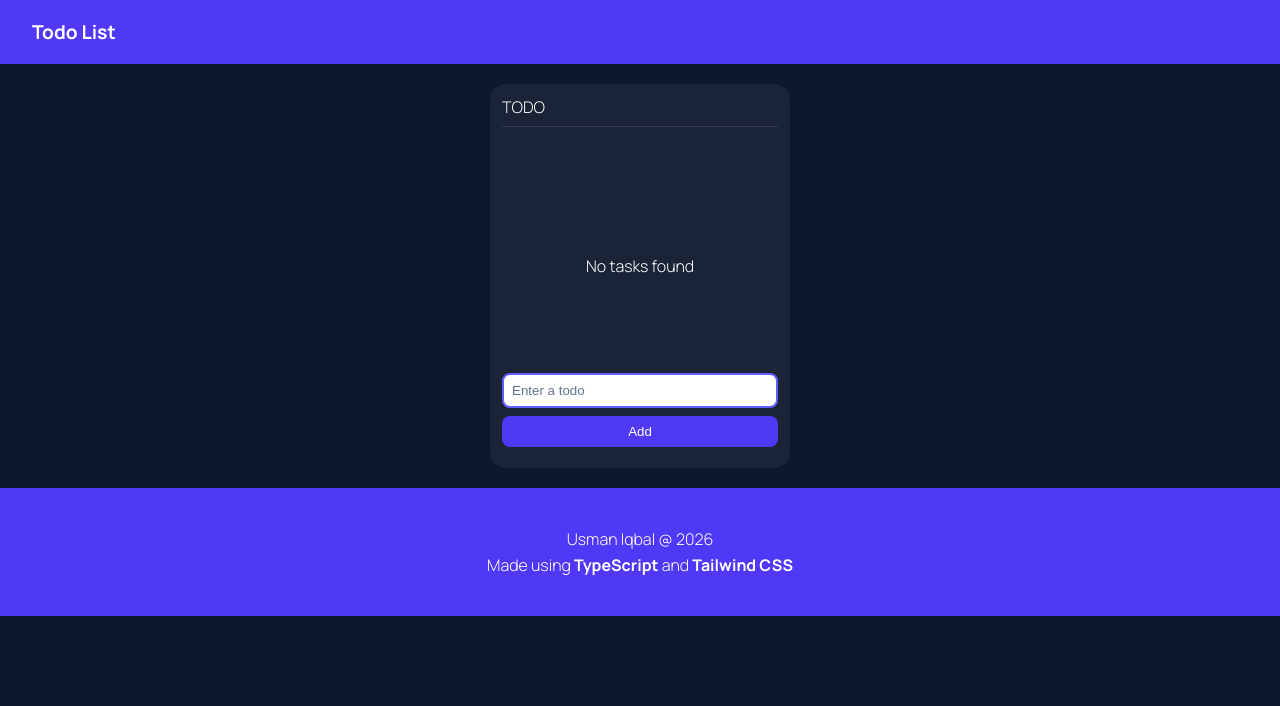
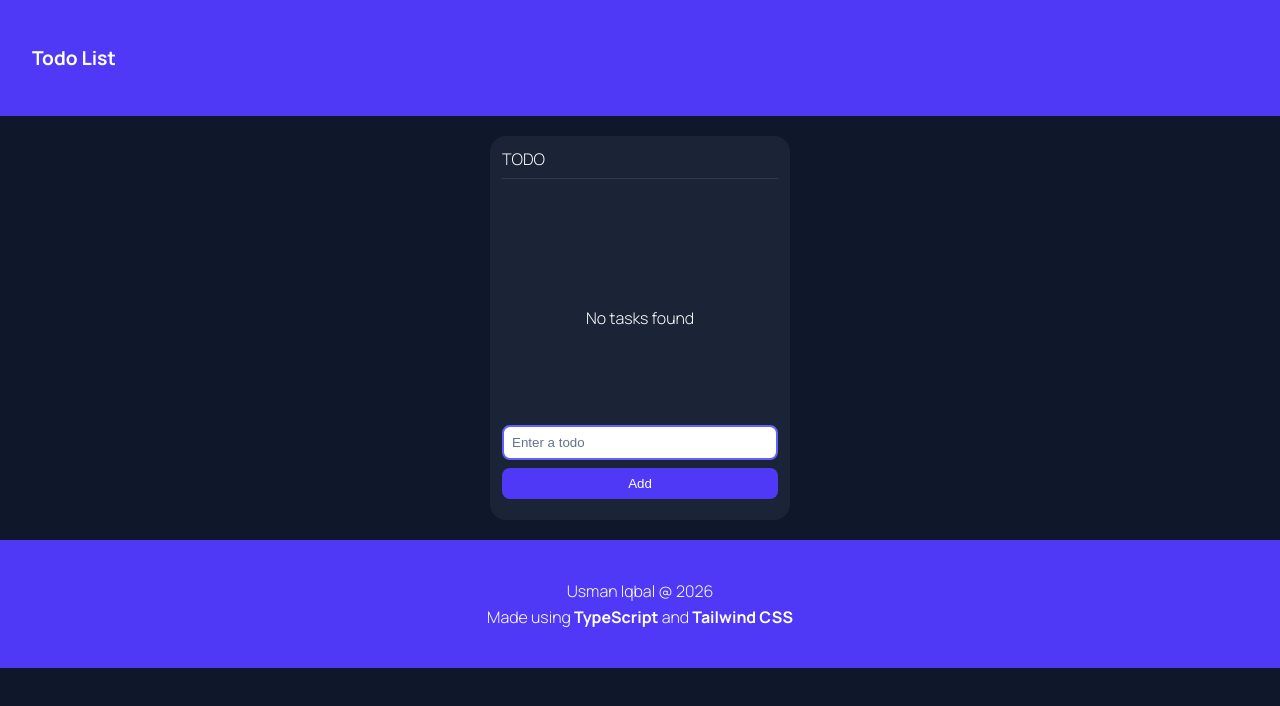
Before and after one commit to Usman-Iqbal-5/TypeScript-Todo-List, a website: page public/index.html in a window 1280 px wide. Drawn offline with nearby package versions, Linux system fonts and the light colour scheme; files that its build step writes are made by us from their sources; a web font is replaced by a local one.

Commit message:
updated spacing

```diff
--- a/public/index.html
+++ b/public/index.html
@@ -9,8 +9,8 @@
     <link rel="icon" href="./images/favicon.png" type="image/png">
 </head>
 
-<body class="bg-slate-900 m-0 font-[Manrope] font-medium text-white">
-    <header class="flex items-center w-full h-5 p-8 bg-indigo-600">
+<body class="bg-slate-900 m-0 font-[Manrope] font-medium text-white flex flex-col justify-evenly h-min-screen">
+    <header class="flex items-center w-full p-8 bg-indigo-600">
         <h1 class="text-[1.2rem]">Todo List</h1>
     </header>
     <main class="flex justify-center mx-10 my-5">
```
